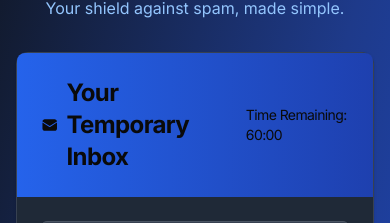
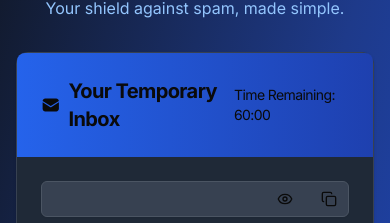
Before and after one commit to vikashkhati007/FakeMailGenerator, a Next.js app: page / in a window 390 px wide. Shown: the part 124-347 px from the top of the page. Built offline with nearby package versions, Linux system fonts and the light colour scheme; no server answers.

Commit message:
bug fix..

```diff
--- a/src/app/page.tsx
+++ b/src/app/page.tsx
@@ -164,14 +164,14 @@ export default function Home() {
           transition={{ duration: 0.5 }}
           className="text-center mb-8"
         >
-          <h1 className="text-4xl font-extrabold tracking-tight mb-2">Secure Temporary Email</h1>
+          <h1 className="text-4xl  font-extrabold tracking-tight mb-2">Secure Temporary Email</h1>
           <p className="text-blue-300">Your shield against spam, made simple.</p>
         </motion.div>
         <div className="grid grid-cols-1 lg:grid-cols-3 gap-8">
           <Card className="col-span-1 lg:col-span-2 bg-gray-800 border-gray-700">
             <CardHeader className="bg-gradient-to-r from-blue-600 to-blue-800 rounded-t-lg">
               <CardTitle className="text-2xl font-bold flex items-center justify-between">
-                <div className="flex items-center">
+                <div className="flex items-center text-xl md:text-2xl">
                   <MailIcon className="w-6 h-6 mr-2" />
                   Your Temporary Inbox
                 </div>
```
